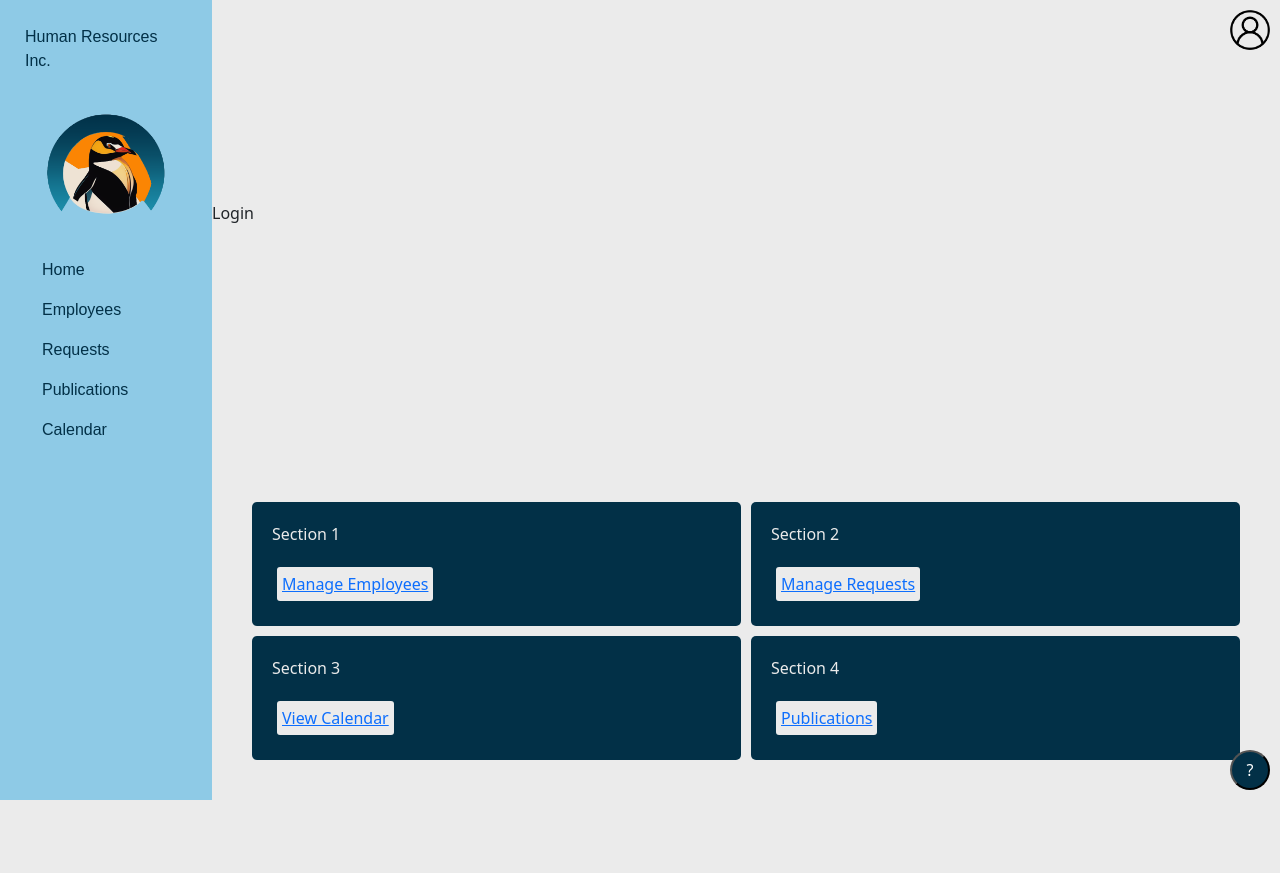
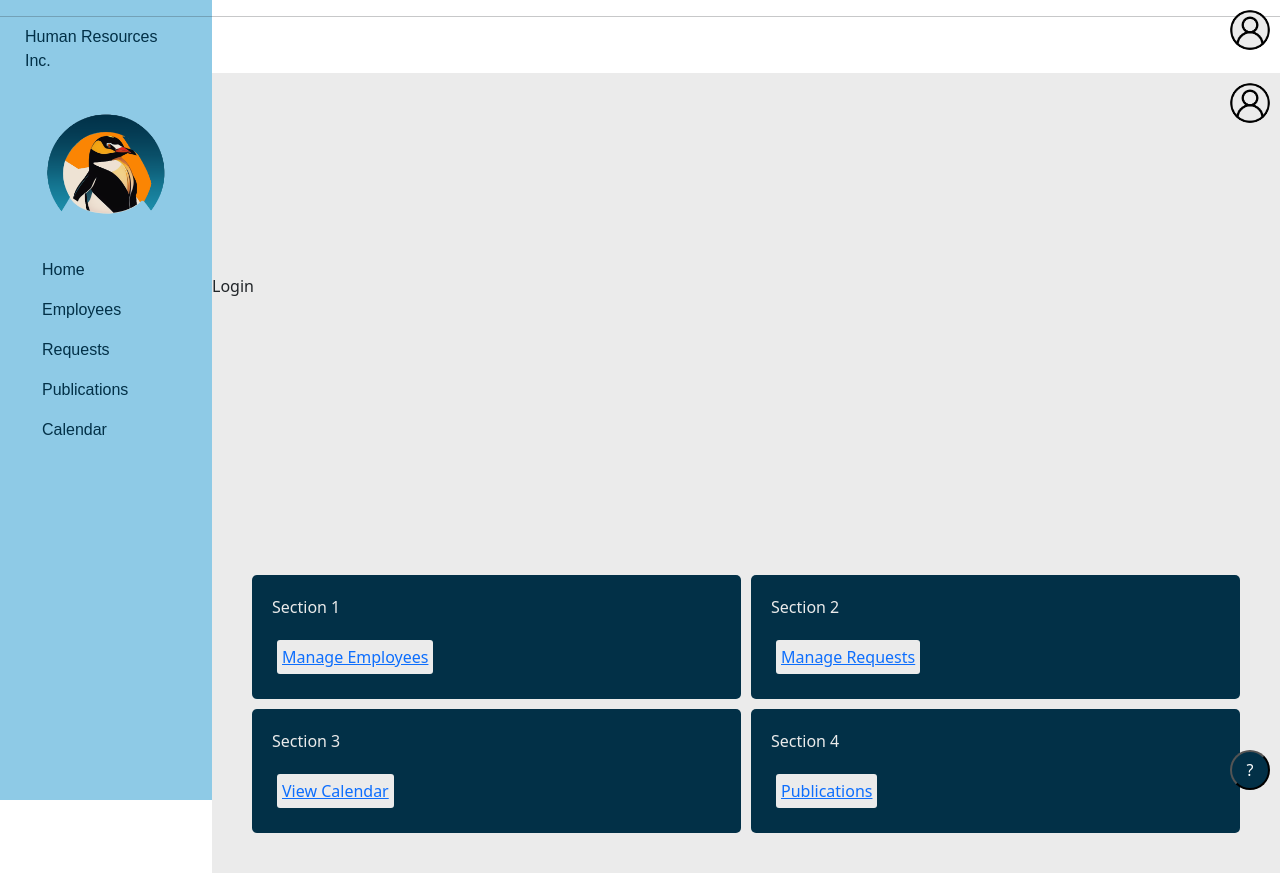
Before and after one commit to YupiByte/HR-Management, a Django app: template src/hr_management/user/templates/administrator/admin_home.html in a window 1280 px wide. Before the commit the page ends 800 px from the top, so only its background shows below. Run offline with Django 3.2, Linux system fonts and the light colour scheme; the template is opened without the code that fills it, so the values that code supplies are empty.

Commit message:
Added Logout to the nav bar area

```diff
--- a/src/hr_management/user/templates/navbar.html
+++ b/src/hr_management/user/templates/navbar.html
@@ -27,3 +27,15 @@
       </div>
     </div>
 </nav>
+
+<!-- Create a breack line between the two navbars -->
+<hr>
+
+<nav class="navbar-section">
+      <div class="navbar-section-right">
+        <ul>
+          <p class="nav-item">
+            <a class="nav-link" href="{% url 'logout_user' %}">Logout</a>
+          </p>
+        </ul>
+</nav>
```
